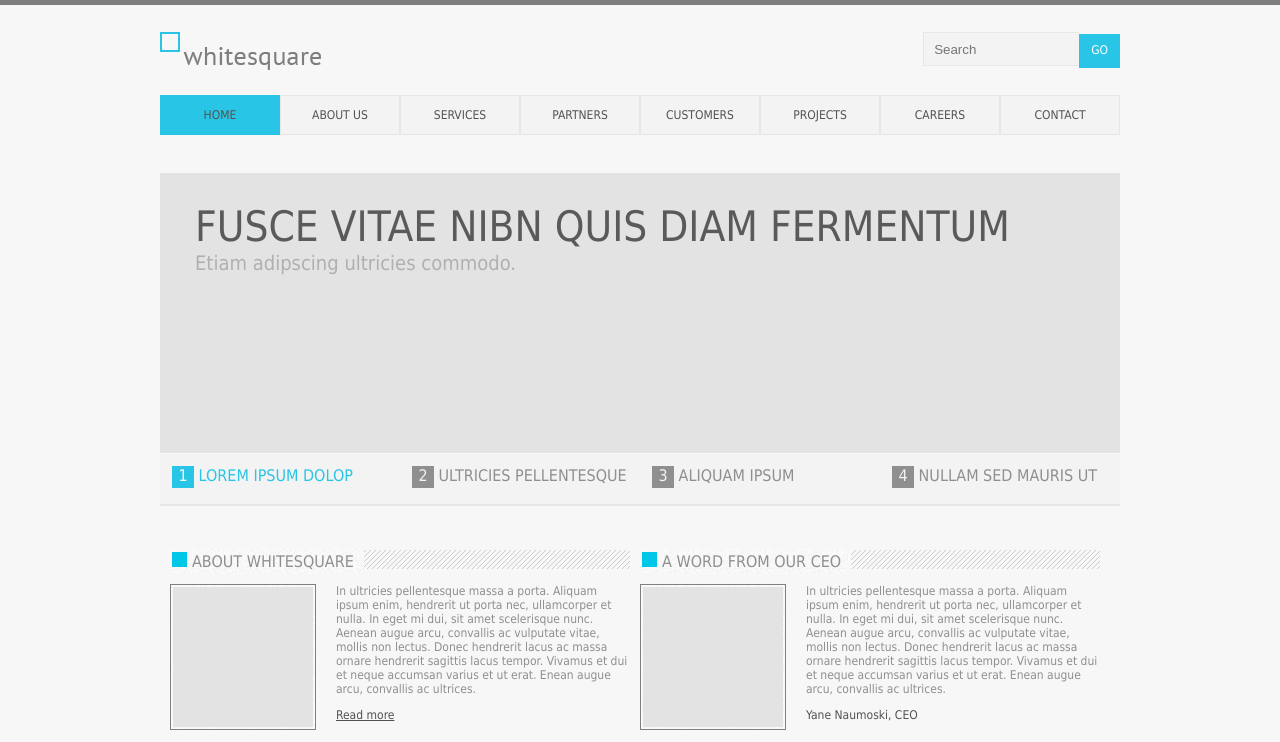
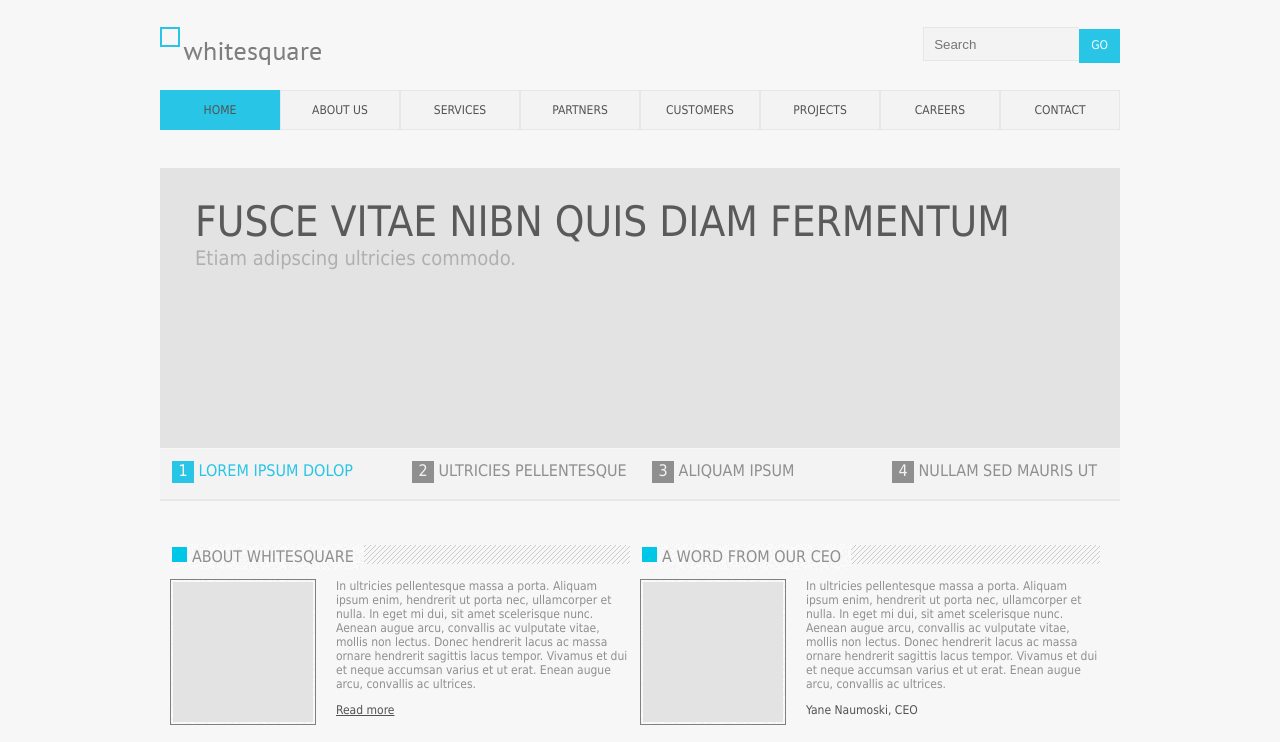
Before and after one commit to SkunSHD/BEM-layout-approach-on-corporate-blue, a plain HTML site: page index.html in a window 1280 px wide. Shown: the top 742 px of the page. Drawn offline with Linux system fonts and the light colour scheme.

Commit message:
Deleted spaces

```diff
--- a/index.html
+++ b/index.html
@@ -6,10 +6,6 @@
     <link rel="stylesheet" type="text/css" href="styles/style.css">
 </head>
 <body class="b-page">
-    <div class="b-page__head-line">
-
-    </div>
-
     <div class="b-page__line">
         <div class="b-head">
             <div class="b-head__logo">
@@ -27,7 +23,6 @@
             </div>
         </div>
     </div>
-
     <div class="b-page__line">
         <div class="b-menu">
             <a href="#" class='b-link b-link_menu b-link_menu_active'>HOME</a>
@@ -40,7 +35,6 @@
             <a href="#" class='b-link b-link_menu'>CONTACT</a>
         </div>
     </div>
-
     <div class="b-page__line">
         <div class="b-slider">
             <div class="b-slider__current">
@@ -90,7 +84,6 @@
             </div>
         </div>
     </div>
-
     <div class="b-page__line">
         <div class="b-main">
             <div class="b-main__item">
```
